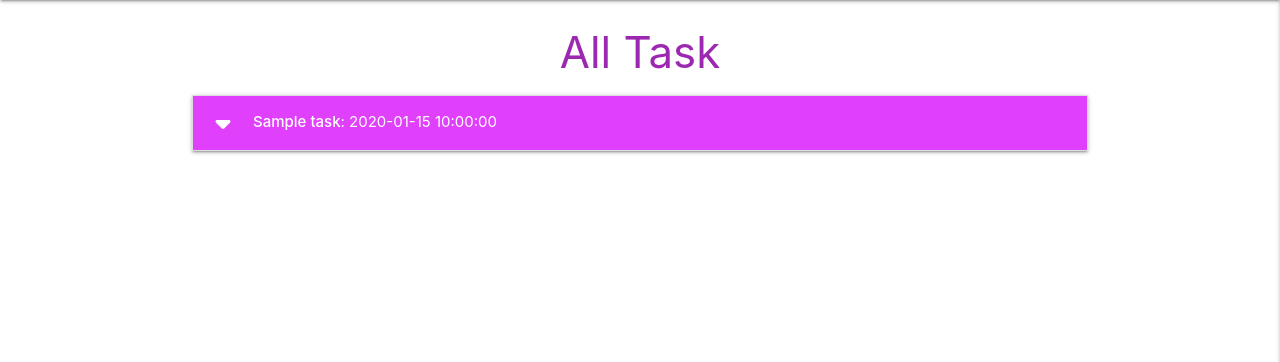
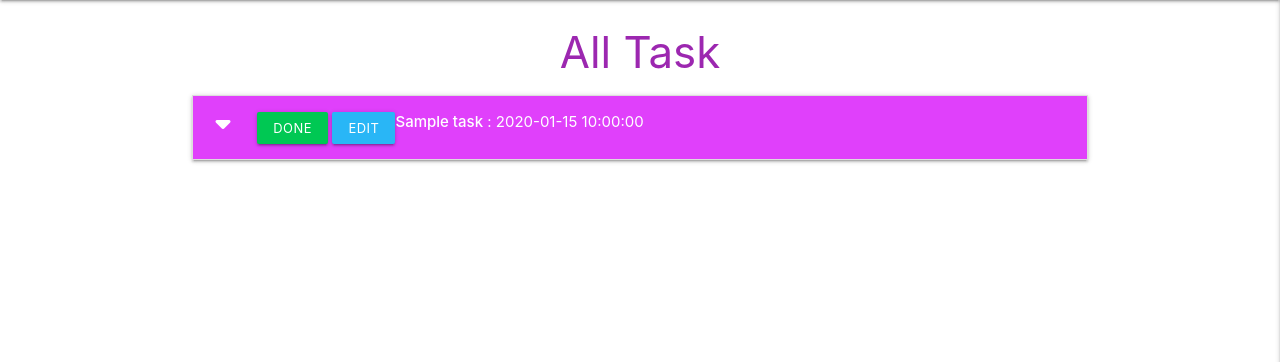
Before and after one commit to Laidybird/Notemanager, a Flask app: page / in a window 1280 px wide. Shown: the part 64-426 px from the top of the page. Run offline with Flask 2, Linux system fonts and the light colour scheme; a database or web service that is not in the repository returns one stand-in record (values such as "Sample title"); some libraries are stand-ins or nearby versions.

Commit message:
Add Task edit/done buttons

```diff
--- a/templates/tasks.html
+++ b/templates/tasks.html
@@ -8,12 +8,18 @@
     {% for task in tasks %}
     <li>
         <div class="collapsible-header white-text purple accent-2">
-            <i class="fas fa-caret-down"></i>
+            <div class="col s3">
+                <i class="fas fa-caret-down"></i>
+                <a href="" class="btn-small green accent-4">Done</a>
+                <a href="" class="btn-small light-blue lighten-1">Edit</a>
+            </div>
+            <div class="col s9">
             <strong>{{ task.task_name }}</strong> : {{ task.due_date }}
             {% if task.is_urgent == "on" %}
                 <i class="fas fa-exclamation-circle light-blue-text text-lighten-2 tooltipped"
                 data-position="right" data-tooltip="Urgent"></i>
             {% endif %}
+        </div>
         </div>
         <div class="collapsible-body">
            <strong>{{ task.category_name }}</strong>
```
